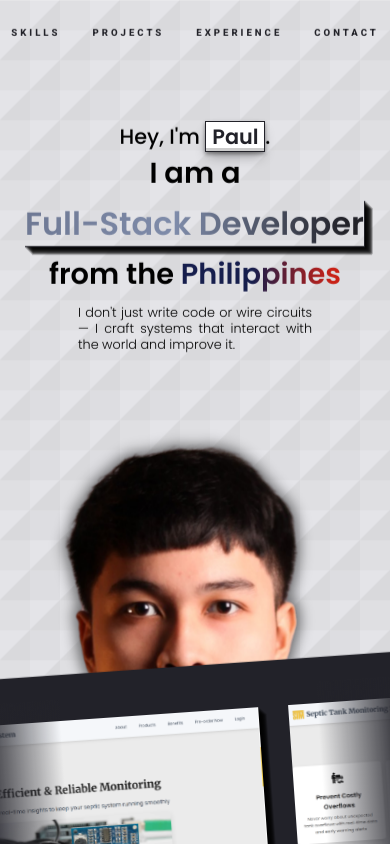
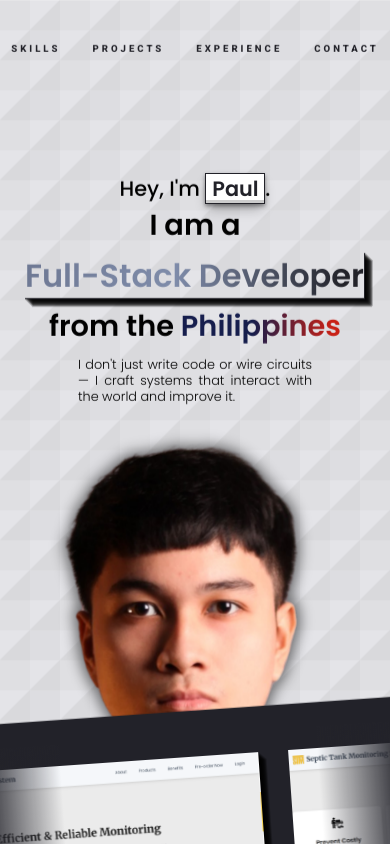
Before and after one commit to gengocodes/gengo-bit, a React (Create React App) app: page / in a window 390 px wide. Shown: the top 844 px of the page. Built offline with nearby package versions, Linux system fonts and the light colour scheme.

Commit message:
improve mobile mode- header, welcome

```diff
--- a/src/App.css
+++ b/src/App.css
@@ -52,7 +52,7 @@ html {
 
 @media (max-width: 600px) {
   #home {
-    margin-bottom: 120vh;
+    margin-bottom: 130vh;
   }
   #slideshow {
     width: 110vw;
--- a/src/components/Header/Header.css
+++ b/src/components/Header/Header.css
@@ -1,6 +1,7 @@
 @import url("https://fonts.googleapis.com/css2?family=Roboto:ital,wght@0,100..900;1,100..900&display=swap");
 .main-header {
   position: absolute;
+  margin-top: 1rem;
   height: 4rem;
   width: 100%;
   right: 0;
--- a/src/components/Welcome/Welcome.css
+++ b/src/components/Welcome/Welcome.css
@@ -286,7 +286,7 @@
     height: 100%;
   }
   .cont2-1 {
-    height: 5%;
+    height: 10%;
     width: 100%;
   }
   .cont2-2 {
@@ -298,7 +298,7 @@
     align-items: flex-start;
   }
   .cont2-3 {
-    height: 60%;
+    height: 50%;
     width: 100%;
   }
   .txt-cont1 {
@@ -333,7 +333,7 @@
   .welcome-greetings {
     font-size: 1.3rem;
     font-weight: 450;
-    line-height: 1rem;
+    line-height: 0.3rem;
   }
   .welcome-name {
     font-weight: 550;
```
